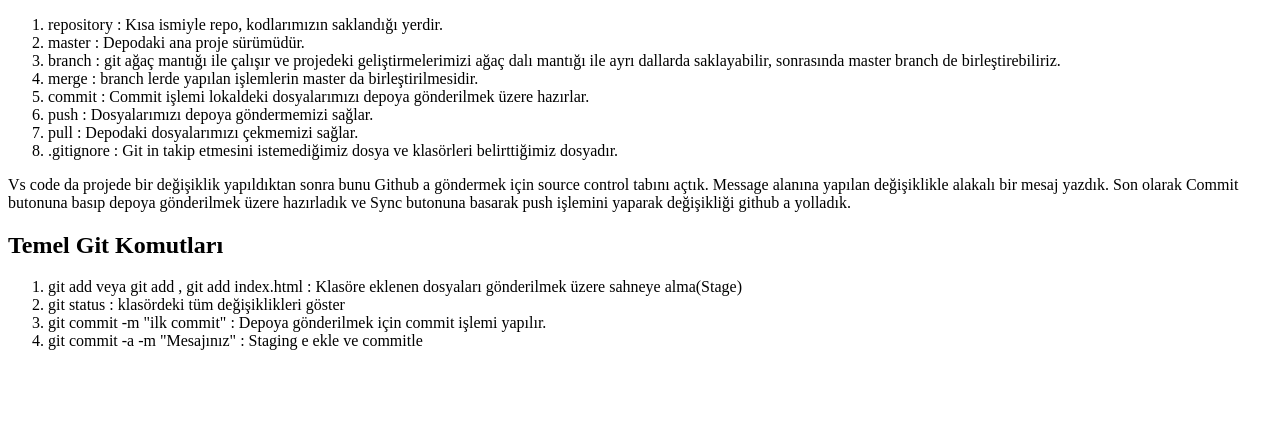
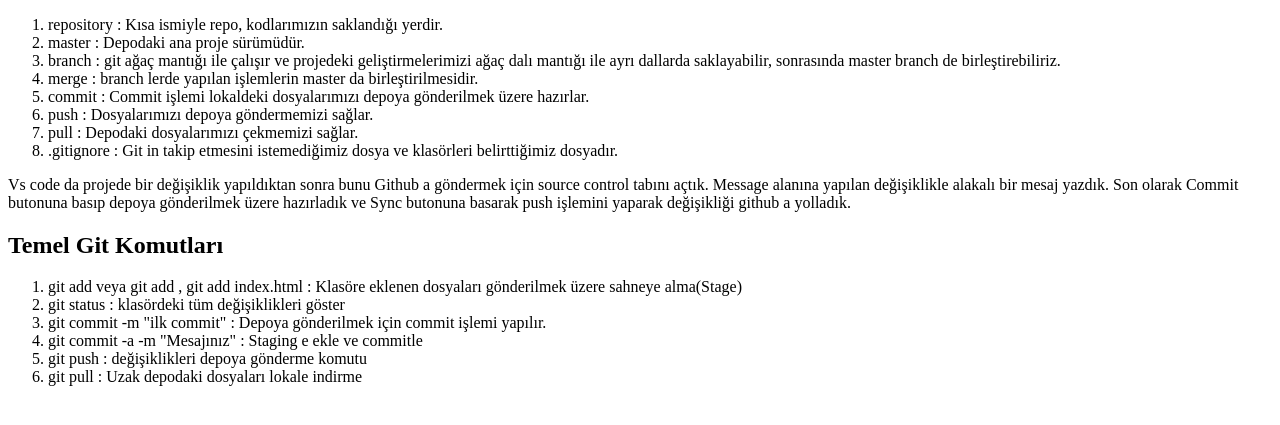
Before and after one commit to Grkn3/p013HtmlCssJs, a plain HTML site: page github.html in a window 1280 px wide. Shown: the part 105-530 px from the top of the page. Drawn offline with Linux system fonts and the light colour scheme.

Commit message:
git push ve pull

```diff
--- a/github.html
+++ b/github.html
@@ -29,6 +29,10 @@
         <li>git status : klasördeki tüm değişiklikleri göster</li>
         <li>git commit -m "ilk commit" : Depoya gönderilmek için commit işlemi yapılır.</li>
         <li>git commit -a -m "Mesajınız" : Staging e ekle ve commitle</li>
+        <li>git push : değişiklikleri depoya gönderme komutu</li>
+        <li>git pull : Uzak depodaki dosyaları lokale indirme</li>
+
+
 
     </ol>
 </body>
```
